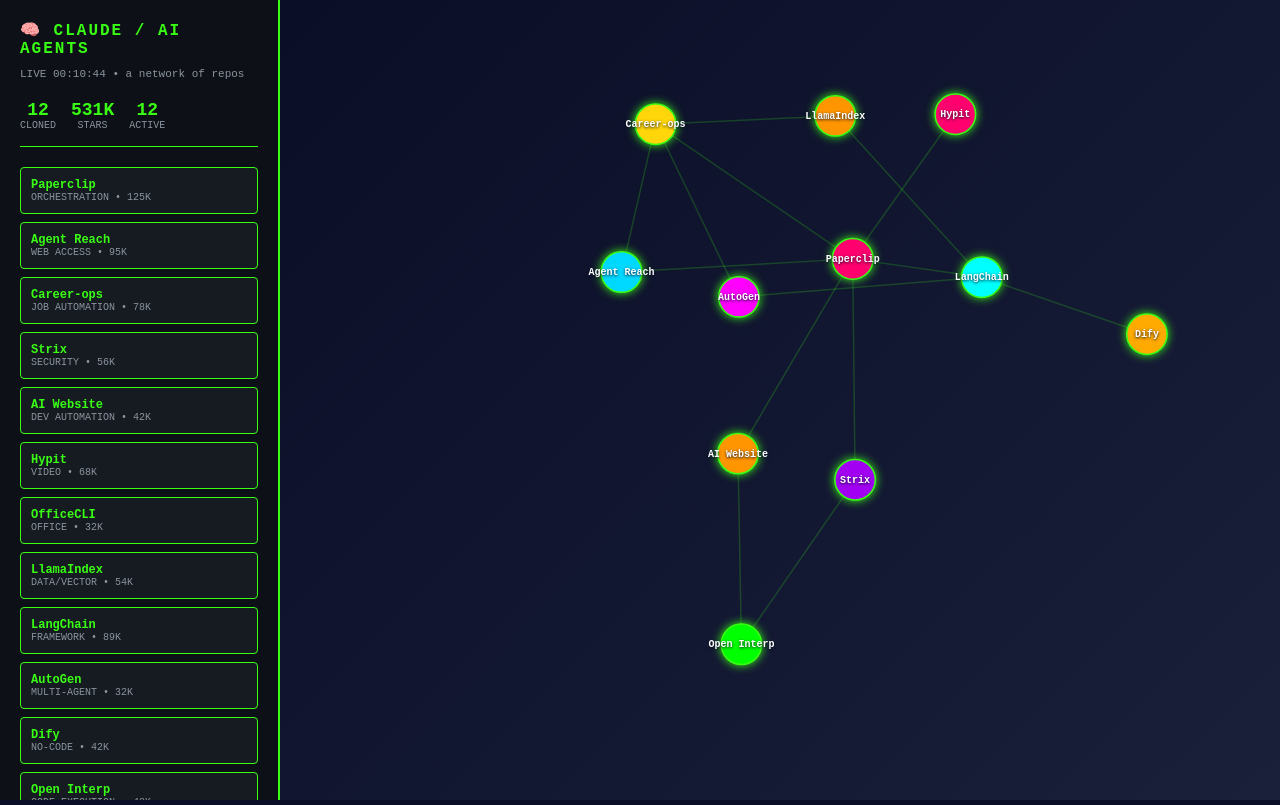
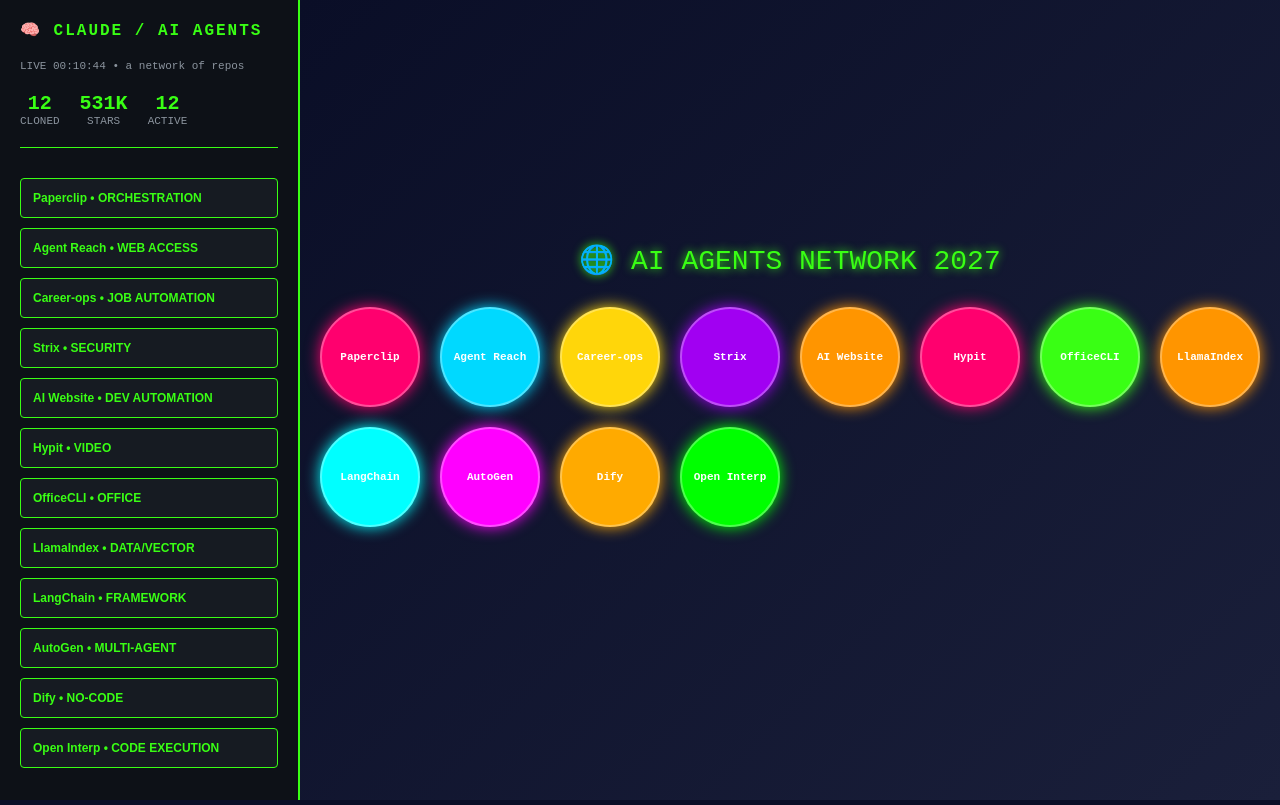
Before and after one commit to Margi15/ai-agents-2027, a plain HTML site: page index.html in a window 1280 px wide. Drawn offline with nearby package versions, Linux system fonts and the light colour scheme.

Commit message:
Simple working version without D3.js

```diff
--- a/index.html
+++ b/index.html
@@ -1,132 +1,87 @@
 <!DOCTYPE html>
-<html>
+<html lang="es">
 <head>
     <meta charset="UTF-8">
-    <title>🧠 AI AGENTS NETWORK 2027</title>
-    <script src="https://cdnjs.cloudflare.com/ajax/libs/d3/7.8.5/d3.min.js"></script>
+    <meta name="viewport" content="width=device-width, initial-scale=1.0">
+    <title>🧠 AI AGENTS 2027</title>
     <style>
         * { margin: 0; padding: 0; box-sizing: border-box; }
-        body { background: #0a0e27; color: #e8eef5; font-family: 'Courier New', monospace; height: 100vh; overflow: hidden; }
-        .container { display: flex; height: 100vh; }
+        body { background: #0a0e27; color: #fff; font-family: 'Courier New'; height: 100vh; overflow: hidden; }
+        .container { display: flex; height: 100%; }
 
-        .sidebar {
-            width: 280px;
-            background: #0d1117;
-            border-right: 2px solid #39ff14;
-            padding: 20px;
-            overflow-y: auto;
+        .sidebar { width: 300px; background: #0d1117; border-right: 2px solid #39ff14; padding: 20px; overflow-y: auto; }
+        .sidebar h1 { color: #39ff14; font-size: 16px; margin-bottom: 20px; letter-spacing: 2px; }
+
+        .stats { display: flex; gap: 20px; margin-bottom: 30px; padding-bottom: 20px; border-bottom: 1px solid #39ff14; }
+        .stat { text-align: center; }
+        .stat-num { color: #39ff14; font-size: 20px; font-weight: bold; }
+        .stat-label { color: #8b949e; font-size: 11px; }
+
+        .repo-btn {
+            display: block; width: 100%; padding: 12px; margin: 10px 0;
+            background: #161b22; border: 1px solid #39ff14; border-radius: 4px;
+            color: #39ff14; cursor: pointer; font-size: 12px; font-weight: bold;
+            transition: all 0.3s;
+            text-align: left;
         }
 
-        .sidebar h1 { color: #39ff14; font-size: 16px; margin-bottom: 10px; letter-spacing: 2px; }
-        .sidebar p { color: #8b949e; font-size: 11px; margin-bottom: 20px; }
+        .repo-btn:hover { background: #0f1a2e; box-shadow: 0 0 10px #39ff14; }
+        .repo-btn.active { background: #0f1a2e; box-shadow: 0 0 20px #39ff14; }
 
-        .stats { display: flex; gap: 15px; margin-bottom: 20px; padding-bottom: 15px; border-bottom: 1px solid #39ff14; }
-        .stat { text-align: center; }
-        .stat-num { color: #39ff14; font-size: 18px; font-weight: bold; }
-        .stat-label { color: #8b949e; font-size: 10px; }
-
-        .repo-item {
-            padding: 10px;
-            margin: 8px 0;
-            background: #161b22;
-            border: 1px solid #39ff14;
-            border-radius: 4px;
-            cursor: pointer;
-            transition: all 0.3s;
-            font-size: 12px;
+        .canvas {
+            flex: 1; background: linear-gradient(135deg, #0a0e27, #1a1f3a);
+            display: flex; flex-direction: column; align-items: center; justify-content: center;
+            padding: 20px;
         }
 
-        .repo-item:hover {
-            background: #0f1a2e;
-            box-shadow: 0 0 10px rgba(57, 255, 20, 0.3);
-        }
+        .title { color: #39ff14; font-size: 28px; margin-bottom: 30px; text-shadow: 0 0 10px #39ff14; }
 
-        .repo-name { color: #39ff14; font-weight: bold; }
-        .repo-info { color: #8b949e; font-size: 10px; }
-
-        .canvas {
-            flex: 1;
-            background: linear-gradient(135deg, #0a0e27 0%, #1a1f3a 100%);
-            position: relative;
-        }
-
-        svg { width: 100%; height: 100%; }
-
-        .link {
-            stroke: #39ff14;
-            stroke-opacity: 0.2;
-            stroke-width: 1.5;
-        }
-
-        .link.active {
-            stroke: #39ff14;
-            stroke-opacity: 0.6;
-            stroke-width: 2.5;
+        .nodes {
+            display: grid; grid-template-columns: repeat(auto-fit, minmax(100px, 1fr));
+            gap: 20px; margin-bottom: 30px; width: 100%;
         }
 
         .node {
-            cursor: pointer;
+            width: 100px; height: 100px; border-radius: 50%;
+            display: flex; align-items: center; justify-content: center;
+            font-weight: bold; color: white; cursor: pointer;
+            transition: all 0.3s;
+            border: 2px solid rgba(255,255,255,0.3);
+            font-size: 11px; text-align: center;
+            box-shadow: 0 0 15px var(--color);
         }
 
-        .node-circle {
-            filter: drop-shadow(0 0 5px #39ff14);
-            transition: all 0.3s;
+        .node:hover { transform: scale(1.1); box-shadow: 0 0 25px var(--color); }
+        .node.active { transform: scale(1.2); border-color: white; box-shadow: 0 0 40px var(--color); }
+
+        .info {
+            background: rgba(13, 17, 23, 0.9); border: 2px solid #39ff14;
+            padding: 20px; border-radius: 4px; max-width: 400px;
+            display: none;
         }
 
-        .node-circle:hover {
-            filter: drop-shadow(0 0 15px #39ff14);
-        }
-
-        .node-circle.active {
-            filter: drop-shadow(0 0 25px #39ff14);
-            stroke: #ffff00;
-            stroke-width: 3;
-        }
-
-        .node-label {
-            font-size: 10px;
-            font-weight: bold;
-            text-anchor: middle;
-            pointer-events: none;
-            fill: white;
-            text-shadow: 0 1px 3px #0a0e27;
-        }
-
-        .info-panel {
-            position: absolute;
-            bottom: 20px;
-            right: 20px;
-            background: rgba(13, 17, 23, 0.95);
-            border: 2px solid #39ff14;
-            padding: 15px;
-            border-radius: 4px;
-            max-width: 280px;
-            display: none;
-            font-size: 12px;
-        }
-
-        .info-panel.active { display: block; }
-        .info-panel h3 { color: #39ff14; margin-bottom: 8px; }
-        .info-panel p { color: #8b949e; margin: 5px 0; line-height: 1.6; }
+        .info.active { display: block; }
+        .info h2 { color: #39ff14; margin-bottom: 10px; }
+        .info p { color: #8b949e; margin: 8px 0; line-height: 1.6; }
     </style>
 </head>
 <body>
     <div class="container">
         <div class="sidebar">
             <h1>🧠 CLAUDE / AI AGENTS</h1>
-            <p>LIVE 00:10:44 • a network of repos</p>
+            <p style="color: #8b949e; font-size: 11px; margin-bottom: 20px;">LIVE 00:10:44 • a network of repos</p>
 
             <div class="stats">
                 <div class="stat">
-                    <div class="stat-num" id="cloned">12</div>
+                    <div class="stat-num">12</div>
                     <div class="stat-label">CLONED</div>
                 </div>
                 <div class="stat">
-                    <div class="stat-num" id="stars">531K</div>
+                    <div class="stat-num">531K</div>
                     <div class="stat-label">STARS</div>
                 </div>
                 <div class="stat">
-                    <div class="stat-num" id="active">12</div>
+                    <div class="stat-num">12</div>
                     <div class="stat-label">ACTIVE</div>
                 </div>
             </div>
@@ -135,9 +90,10 @@
         </div>
 
         <div class="canvas">
-            <svg id="network"></svg>
-            <div class="info-panel" id="infoPanel">
-                <h3 id="infoName"></h3>
+            <div class="title">🌐 AI AGENTS NETWORK 2027</div>
+            <div class="nodes" id="nodes"></div>
+            <div class="info" id="info">
+                <h2 id="infoName"></h2>
                 <p id="infoRole"></p>
                 <p id="infoDesc"></p>
             </div>
@@ -146,113 +102,53 @@
 
     <script>
         const repos = [
-            { id: "paperclip", name: "Paperclip", role: "ORCHESTRATION", desc: "Agent orchestration framework", stars: 125, color: "#ff006e" },
-            { id: "agent-reach", name: "Agent Reach", role: "WEB ACCESS", desc: "Web browsing & scraping", stars: 95, color: "#00d9ff" },
-            { id: "career-ops", name: "Career-ops", role: "JOB AUTOMATION", desc: "Job search automation", stars: 78, color: "#ffd60a" },
-            { id: "strix", name: "Strix", role: "SECURITY", desc: "Security & compliance", stars: 56, color: "#a100f2" },
-            { id: "ai-website", name: "AI Website", role: "DEV AUTOMATION", desc: "Website generation", stars: 42, color: "#ff9500" },
-            { id: "hypit", name: "Hypit", role: "VIDEO", desc: "Video creation automation", stars: 68, color: "#ff006e" },
-            { id: "officecli", name: "OfficeCLI", role: "OFFICE", desc: "Office documents", stars: 32, color: "#39ff14" },
-            { id: "llamaindex", name: "LlamaIndex", role: "DATA/VECTOR", desc: "Data indexing", stars: 54, color: "#ff9500" },
-            { id: "langchain", name: "LangChain", role: "FRAMEWORK", desc: "LLM framework", stars: 89, color: "#00ffff" },
-            { id: "autogen", name: "AutoGen", role: "MULTI-AGENT", desc: "Agent conversations", stars: 32, color: "#ff00ff" },
-            { id: "dify", name: "Dify", role: "NO-CODE", desc: "LLM app builder", stars: 42, color: "#ffaa00" },
-            { id: "openinterp", name: "Open Interp", role: "CODE EXECUTION", desc: "Code execution", stars: 48, color: "#00ff00" }
+            { name: "Paperclip", role: "ORCHESTRATION", desc: "Agent orchestration framework", stars: "125K", color: "#ff006e" },
+            { name: "Agent Reach", role: "WEB ACCESS", desc: "Web browsing & scraping", stars: "95K", color: "#00d9ff" },
+            { name: "Career-ops", role: "JOB AUTOMATION", desc: "Job search automation", stars: "78K", color: "#ffd60a" },
+            { name: "Strix", role: "SECURITY", desc: "Security & compliance", stars: "56K", color: "#a100f2" },
+            { name: "AI Website", role: "DEV AUTOMATION", desc: "Website generation", stars: "42K", color: "#ff9500" },
+            { name: "Hypit", role: "VIDEO", desc: "Video creation", stars: "68K", color: "#ff006e" },
+            { name: "OfficeCLI", role: "OFFICE", desc: "Office documents", stars: "32K", color: "#39ff14" },
+            { name: "LlamaIndex", role: "DATA/VECTOR", desc: "Data indexing", stars: "54K", color: "#ff9500" },
+            { name: "LangChain", role: "FRAMEWORK", desc: "LLM framework", stars: "89K", color: "#00ffff" },
+            { name: "AutoGen", role: "MULTI-AGENT", desc: "Agent conversations", stars: "32K", color: "#ff00ff" },
+            { name: "Dify", role: "NO-CODE", desc: "LLM app builder", stars: "42K", color: "#ffaa00" },
+            { name: "Open Interp", role: "CODE EXECUTION", desc: "Code execution", stars: "48K", color: "#00ff00" }
         ];
 
-        const links = [
-            { source: "paperclip", target: "agent-reach" },
-            { source: "paperclip", target: "career-ops" },
-            { source: "paperclip", target: "strix" },
-            { source: "paperclip", target: "langchain" },
-            { source: "agent-reach", target: "career-ops" },
-            { source: "langchain", target: "llamaindex" },
-            { source: "langchain", target: "autogen" },
-            { source: "llamaindex", target: "career-ops" },
-            { source: "paperclip", target: "hypit" },
-            { source: "paperclip", target: "ai-website" },
-            { source: "ai-website", target: "openinterp" },
-            { source: "openinterp", target: "strix" },
-            { source: "dify", target: "langchain" },
-            { source: "autogen", target: "career-ops" }
-        ];
-
-        const width = document.querySelector('.canvas').clientWidth;
-        const height = window.innerHeight;
-
-        const svg = d3.select('#network')
-            .attr('viewBox', [0, 0, width, height]);
-
-        const simulation = d3.forceSimulation(repos)
-            .force('link', d3.forceLink(links).id(d => d.id).distance(150))
-            .force('charge', d3.forceManyBody().strength(-800))
-            .force('center', d3.forceCenter(width / 2, height / 2))
-            .force('collision', d3.forceCollide(60));
-
-        const link = svg.selectAll('line')
-            .data(links)
-            .enter()
-            .append('line')
-            .attr('class', 'link')
-            .attr('stroke-width', 1.5);
-
-        const node = svg.selectAll('.node')
-            .data(repos)
-            .enter()
-            .append('g')
-            .attr('class', 'node')
-            .on('click', (e, d) => selectRepo(d.id));
-
-        node.append('circle')
-            .attr('class', 'node-circle')
-            .attr('r', d => Math.sqrt(d.stars / 1000) + 20)
-            .attr('fill', d => d.color)
-            .attr('stroke', '#39ff14')
-            .attr('stroke-width', 1.5);
-
-        node.append('text')
-            .attr('class', 'node-label')
-            .attr('text-anchor', 'middle')
-            .attr('dy', '.3em')
-            .text(d => d.name.length > 12 ? d.name.substring(0, 10) + '..' : d.name);
-
-        simulation.on('tick', () => {
-            link
-                .attr('x1', d => d.source.x)
-                .attr('y1', d => d.source.y)
-                .attr('x2', d => d.target.x)
-                .attr('y2', d => d.target.y);
-
-            node.attr('transform', d => `translate(${d.x},${d.y})`);
-        });
-
-        function renderSidebar() {
-            const html = repos.map(r => `
-                <div class="repo-item" onclick="selectRepo('${r.id}')">
-                    <div class="repo-name">${r.name}</div>
-                    <div class="repo-info">${r.role} • ${r.stars}K</div>
+        function render() {
+            // Nodos
+            const nodesDiv = document.getElementById('nodes');
+            nodesDiv.innerHTML = repos.map((r, i) => `
+                <div class="node" style="--color: ${r.color}; background: ${r.color};" onclick="select(${i})">
+                    ${r.name}
                 </div>
             `).join('');
-            document.getElementById('repoList').innerHTML = html;
+
+            // Sidebar
+            const list = document.getElementById('repoList');
+            list.innerHTML = repos.map((r, i) => `
+                <button class="repo-btn" onclick="select(${i})">${r.name} • ${r.role}</button>
+            `).join('');
         }
 
-        window.selectRepo = function(id) {
-            const repo = repos.find(r => r.id === id);
-            if (!repo) return;
+        function select(i) {
+            const r = repos[i];
 
-            d3.selectAll('.node-circle').classed('active', false);
-            d3.selectAll('.node').filter(d => d.id === id).select('.node-circle').classed('active', true);
+            // Active
+            document.querySelectorAll('.node').forEach(el => el.classList.remove('active'));
+            document.querySelectorAll('.repo-btn').forEach(el => el.classList.remove('active'));
+            document.querySelectorAll('.node')[i].classList.add('active');
+            document.querySelectorAll('.repo-btn')[i].classList.add('active');
 
-            d3.selectAll('.repo-item').style('background', '#161b22');
-            d3.selectAll('.repo-item').filter((d, i) => repos[i].id === id).style('background', '#0f1a2e').style('box-shadow', '0 0 15px rgba(57, 255, 20, 0.5)');
+            // Info
+            document.getElementById('infoName').textContent = '✨ ' + r.name;
+            document.getElementById('infoRole').textContent = r.role;
+            document.getElementById('infoDesc').textContent = r.desc + ' • ' + r.stars + ' stars';
+            document.getElementById('info').classList.add('active');
+        }
 
-            document.getElementById('infoName').textContent = repo.name + ' ⭐';
-            document.getElementById('infoRole').textContent = repo.role;
-            document.getElementById('infoDesc').textContent = repo.desc + ` • ${repo.stars}K stars`;
-            document.getElementById('infoPanel').classList.add('active');
-        };
-
-        renderSidebar();
+        render();
     </script>
 </body>
 </html>
```
